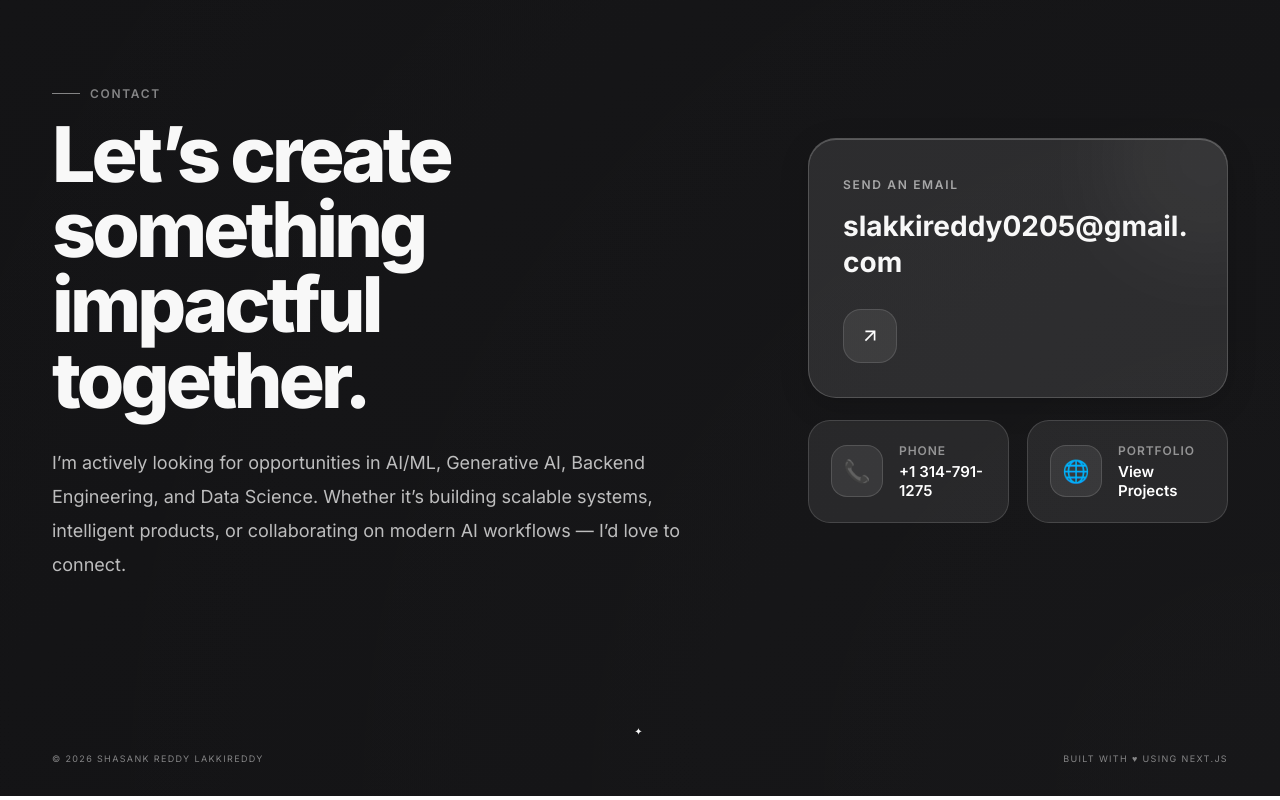
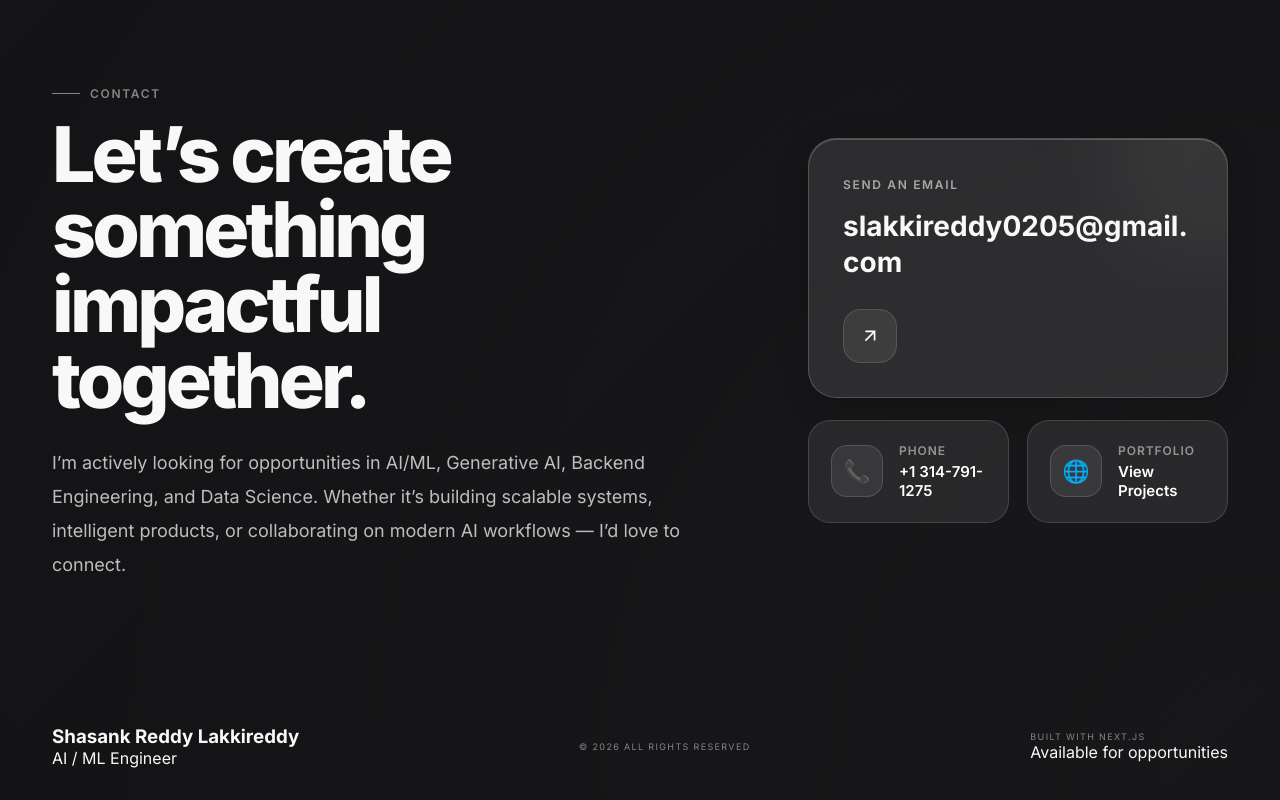
Before and after one commit to Rushikesh-9124/portfolio-shasank, a Next.js app: page / in a window 1280 px wide. Shown: the part 4834-5634 px from the top of the page. Built offline with nearby package versions, Linux system fonts and the light colour scheme.

Commit message:
Update Footer.jsx

```diff
--- a/src/components/Footer.jsx
+++ b/src/components/Footer.jsx
@@ -5,14 +5,41 @@ export default function Footer() {
   return (
     <footer className={styles.footer}>
       <div className="container">
-        <div className={styles.ornamentRow}>✦</div>
+
+        <div className={styles.topLine}></div>
+
         <div className={styles.inner}>
-          <p className={styles.copy}>
-            © {new Date().getFullYear()} {personal.name}
-          </p>
-          <p className={styles.built}>
-            Built with <span className={styles.gold}>♥</span> using Next.js
-          </p>
+
+          {/* LEFT */}
+          <div className={styles.left}>
+            <h3 className={styles.name}>
+              {personal.name}
+            </h3>
+
+            <p className={styles.role}>
+              AI / ML Engineer
+            </p>
+          </div>
+
+          {/* CENTER */}
+          <div className={styles.center}>
+            <p className={styles.copy}>
+              © {new Date().getFullYear()} All rights reserved
+            </p>
+          </div>
+
+          {/* RIGHT */}
+          <div className={styles.right}>
+            <p className={styles.built}>
+              Built with Next.js
+            </p>
+
+            <div className={styles.status}>
+              <span className={styles.dot}></span>
+              Available for opportunities
+            </div>
+          </div>
+
         </div>
       </div>
     </footer>
```
